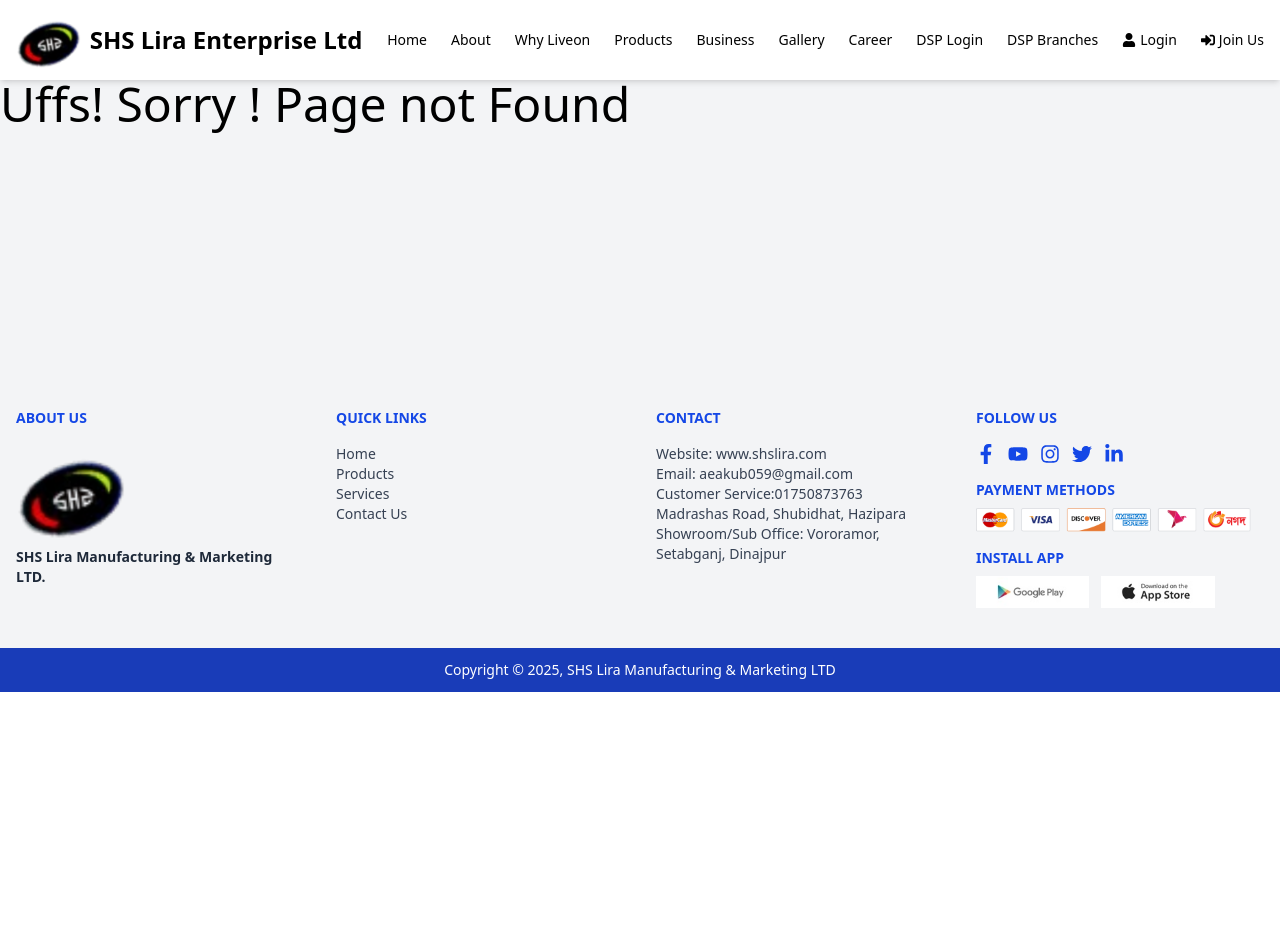
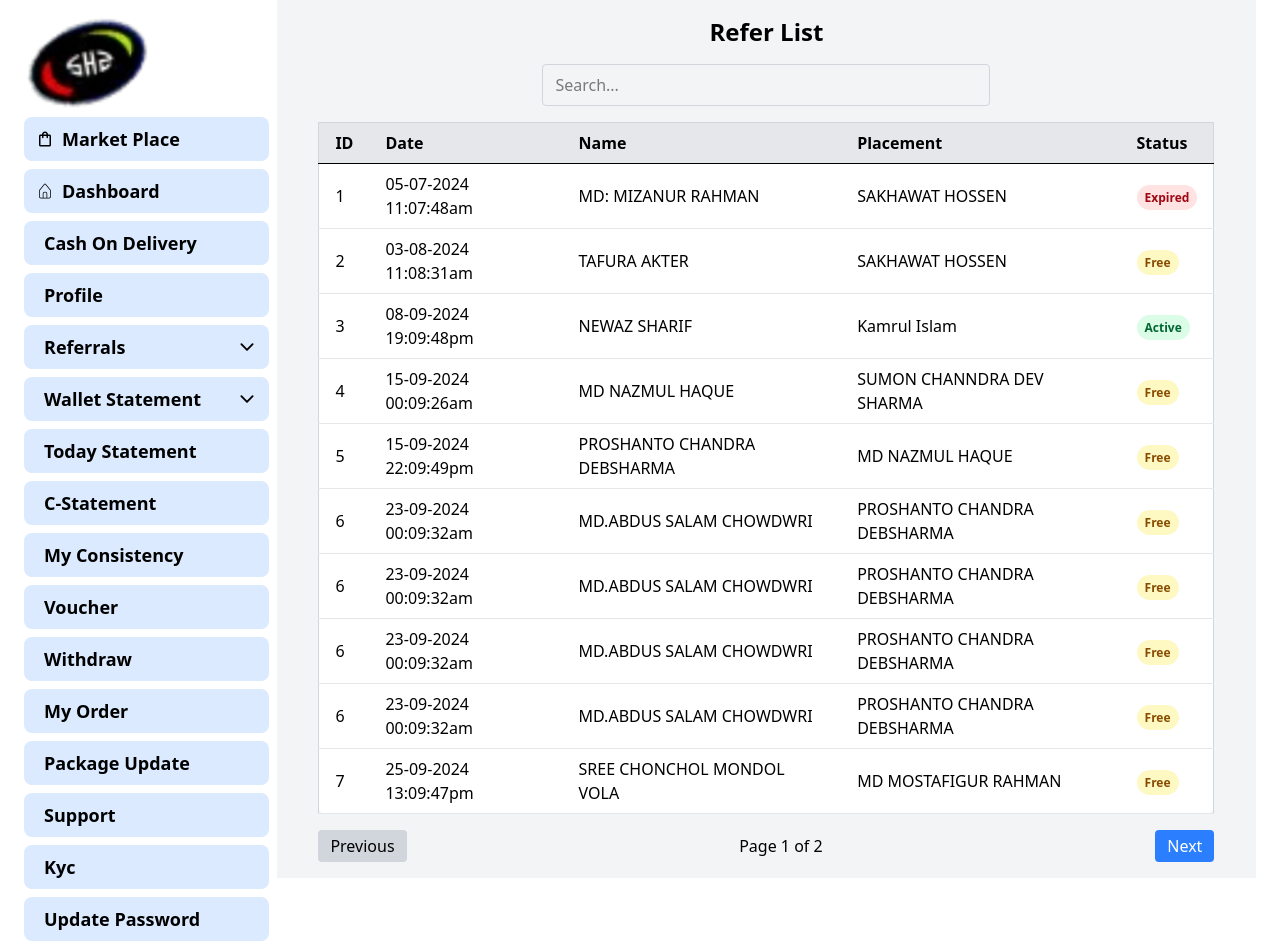
Before and after one commit to triwebic11/mylive, a React (Vite) app in the folder client/: page /dashboard/my-refer in a window 1280 px wide. Shown: the top 947 px of the page. Before the commit the page ends 800 px from the top, so only its background shows below. Built offline with nearby package versions, Linux system fonts and the light colour scheme.

Commit message:
added myrefer

```diff
--- a/client/src/main.jsx
+++ b/client/src/main.jsx
@@ -26,6 +26,7 @@ import FontDashboard from "./pages/dashboard/SuperAdmin/FontDashboard.jsx";
 import Orders from "./pages/dashboard/SuperAdmin/Orders.jsx";
 import { QueryClient, QueryClientProvider } from '@tanstack/react-query';
 import ReferLinkPage from "./pages/dashboard/user/Referals/ReferalsLink.jsx";
+import MyRefer from "./pages/dashboard/user/Referals/MyRefer.jsx";
 
 const queryClients = new QueryClient();
 
@@ -68,6 +69,7 @@ const router = createBrowserRouter([
       { path: "/dashboard/profile", element: <Profile /> },
       { path: "/dashboard/fontDashboard", element: <FontDashboard /> },
       { path: "/dashboard/refer-link", element: <ReferLinkPage /> },
+      { path: "/dashboard/my-refer", element: <MyRefer /> },
     ],
   },
 ]);
--- a/client/src/pages/dashboard/Dashboard.jsx
+++ b/client/src/pages/dashboard/Dashboard.jsx
@@ -22,7 +22,7 @@ const dashboardArry = [
     submenu: [
       { title: "Refer Link", icon: "", link: "/dashboard/refer-link" },
       { title: "My Team", icon: "", link: "/myteam" },
-      { title: "My Refer", icon: "", link: "/myrefer" },
+      { title: "My Refer", icon: "", link: "/dashboard/my-refer" },
       { title: "Register", icon: "", link: "/register" },
     ],
   },
--- /dev/null
+++ b/client/src/pages/dashboard/user/Referals/MyRefer.jsx
@@ -0,0 +1,219 @@
+import React, { useState } from "react";
+// Tailwind import করা আছে ধরে নিচ্ছি
+
+const MyRefer = () => {
+    const [searchTerm, setSearchTerm] = useState("");
+    const [currentPage, setCurrentPage] = useState(1);
+    const itemsPerPage = 10;
+
+    const sampleData = [
+        {
+            id: 1,
+            date: "05-07-2024 11:07:48am",
+            name: "MD: MIZANUR RAHMAN",
+            placement: "SAKHAWAT HOSSEN",
+            status: "Expired",
+        },
+        {
+            id: 2,
+            date: "03-08-2024 11:08:31am",
+            name: "TAFURA AKTER",
+            placement: "SAKHAWAT HOSSEN",
+            status: "Free",
+        },
+        {
+            id: 3,
+            date: "08-09-2024 19:09:48pm",
+            name: "NEWAZ SHARIF",
+            placement: "Kamrul Islam",
+            status: "Active",
+        },
+        {
+            id: 4,
+            date: "15-09-2024 00:09:26am",
+            name: "MD NAZMUL HAQUE",
+            placement: "SUMON CHANNDRA DEV SHARMA",
+            status: "Free",
+        },
+        {
+            id: 5,
+            date: "15-09-2024 22:09:49pm",
+            name: "PROSHANTO CHANDRA DEBSHARMA",
+            placement: "MD NAZMUL HAQUE",
+            status: "Free",
+        },
+        {
+            id: 6,
+            date: "23-09-2024 00:09:32am",
+            name: "MD.ABDUS SALAM CHOWDWRI",
+            placement: "PROSHANTO CHANDRA DEBSHARMA",
+            status: "Free",
+        },
+        {
+            id: 6,
+            date: "23-09-2024 00:09:32am",
+            name: "MD.ABDUS SALAM CHOWDWRI",
+            placement: "PROSHANTO CHANDRA DEBSHARMA",
+            status: "Free",
+        },
+        {
+            id: 6,
+            date: "23-09-2024 00:09:32am",
+            name: "MD.ABDUS SALAM CHOWDWRI",
+            placement: "PROSHANTO CHANDRA DEBSHARMA",
+            status: "Free",
+        },
+        {
+            id: 6,
+            date: "23-09-2024 00:09:32am",
+            name: "MD.ABDUS SALAM CHOWDWRI",
+            placement: "PROSHANTO CHANDRA DEBSHARMA",
+            status: "Free",
+        },
+        {
+            id: 7,
+            date: "25-09-2024 13:09:47pm",
+            name: "SREE CHONCHOL MONDOL VOLA",
+            placement: "MD MOSTAFIGUR RAHMAN",
+            status: "Free",
+        },
+        {
+            id: 8,
+            date: "29-09-2024 01:09:27am",
+            name: "MD AKTARUL ISLAM",
+            placement: "SAKHAWAT HOSSEN",
+            status: "Free",
+        },
+        {
+            id: 9,
+            date: "30-09-2024 17:09:21pm",
+            name: "MD RUHUL AMIN",
+            placement: "SAKHAWAT HOSSEN",
+            status: "Free",
+        },
+        {
+            id: 10,
+            date: "01-10-2024 22:10:37pm",
+            name: "ANUKUL KUMAR SINGH",
+            placement: "SAKHAWAT HOSSEN",
+            status: "Free",
+        },
+    ];
+
+    const filteredData = sampleData.filter(
+        (item) =>
+            item.name.toLowerCase().includes(searchTerm.toLowerCase()) ||
+            item.placement.toLowerCase().includes(searchTerm.toLowerCase()) ||
+            item.status.toLowerCase().includes(searchTerm.toLowerCase())
+    );
+
+    const indexOfLastItem = currentPage * itemsPerPage;
+    const indexOfFirstItem = indexOfLastItem - itemsPerPage;
+    const currentData = filteredData.slice(indexOfFirstItem, indexOfLastItem);
+    const totalPages = Math.ceil(filteredData.length / itemsPerPage);
+
+    const handlePrevPage = () => {
+        if (currentPage > 1) setCurrentPage(currentPage - 1);
+    };
+
+    const handleNextPage = () => {
+        if (currentPage < totalPages) setCurrentPage(currentPage + 1);
+    };
+
+    return (
+        <div className="min-h-screen bg-gray-100 flex flex-col items-center justify-start p-4">
+            <h1 className="text-2xl font-bold mb-4 text-center">Refer List</h1>
+
+            {/* Search */}
+            <div className="mb-4 w-full max-w-md">
+                <input
+                    type="text"
+                    placeholder="Search..."
+                    className="w-full border border-gray-300 rounded px-3 py-2"
+                    value={searchTerm}
+                    onChange={(e) => {
+                        setSearchTerm(e.target.value);
+                        setCurrentPage(1);
+                    }}
+                />
+            </div>
+
+            {/* Table */}
+            <div className="overflow-x-auto w-full max-w-4xl">
+                <table className="min-w-full bg-white border border-gray-300 rounded-lg">
+                    <thead>
+                        <tr className="bg-gray-200 text-left">
+                            <th className="py-2 px-4 border-b">ID</th>
+                            <th className="py-2 px-4 border-b">Date</th>
+                            <th className="py-2 px-4 border-b">Name</th>
+                            <th className="py-2 px-4 border-b">Placement</th>
+                            <th className="py-2 px-4 border-b">Status</th>
+                        </tr>
+                    </thead>
+                    <tbody>
+                        {currentData.length > 0 ? (
+                            currentData.map((item) => (
+                                <tr
+                                    key={item.id}
+                                    className="hover:bg-gray-100 border-b border-gray-200"
+                                >
+                                    <td className="py-2 px-4">{item.id}</td>
+                                    <td className="py-2 px-4">{item.date}</td>
+                                    <td className="py-2 px-4">{item.name}</td>
+                                    <td className="py-2 px-4">{item.placement}</td>
+                                    <td className="py-2 px-4">
+                                        <span
+                                            className={`px-2 py-1 rounded-full text-xs font-semibold ${item.status.toLowerCase() === "active"
+                                                ? "bg-green-100 text-green-800"
+                                                : item.status.toLowerCase() === "expired"
+                                                    ? "bg-red-100 text-red-800"
+                                                    : "bg-yellow-100 text-yellow-800"
+                                                }`}
+                                        >
+                                            {item.status}
+                                        </span>
+                                    </td>
+                                </tr>
+                            ))
+                        ) : (
+                            <tr>
+                                <td colSpan="5" className="py-4 px-4 text-center">
+                                    No data found.
+                                </td>
+                            </tr>
+                        )}
+                    </tbody>
+                </table>
+            </div>
+
+            {/* Pagination */}
+            <div className="flex justify-between items-center mt-4 w-full max-w-4xl">
+                <button
+                    onClick={handlePrevPage}
+                    disabled={currentPage === 1}
+                    className={`px-3 py-1 rounded ${currentPage === 1
+                        ? "bg-gray-300 cursor-not-allowed"
+                        : "bg-blue-500 text-white hover:bg-blue-600"
+                        }`}
+                >
+                    Previous
+                </button>
+                <span>
+                    Page {currentPage} of {totalPages}
+                </span>
+                <button
+                    onClick={handleNextPage}
+                    disabled={currentPage === totalPages}
+                    className={`px-3 py-1 rounded ${currentPage === totalPages
+                        ? "bg-gray-300 cursor-not-allowed"
+                        : "bg-blue-500 text-white hover:bg-blue-600"
+                        }`}
+                >
+                    Next
+                </button>
+            </div>
+        </div>
+    );
+};
+
+export default MyRefer;
```
